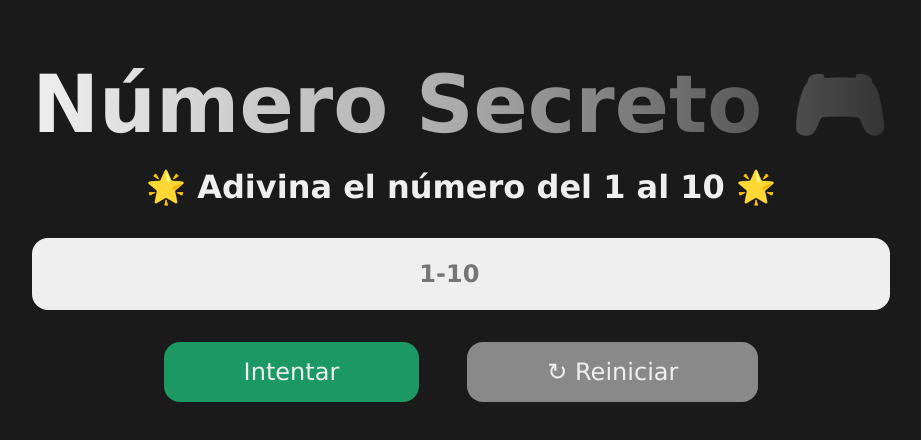
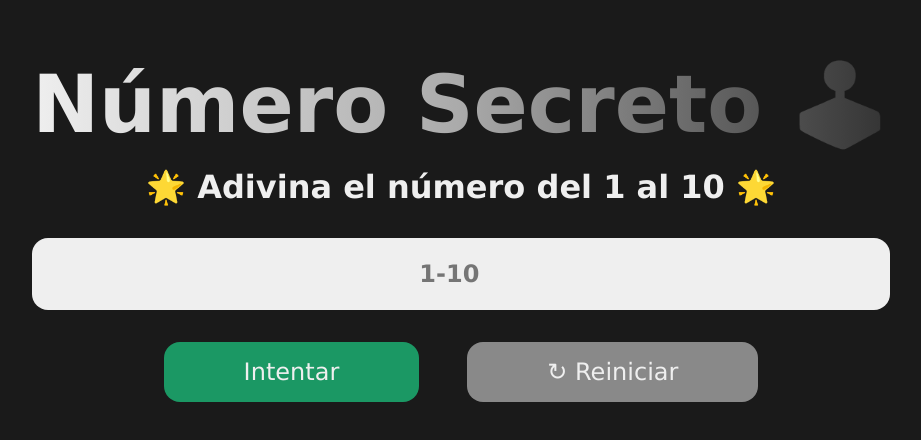
Before and after one commit to J-R1v3r/Juego-adivinar-el-numero, a plain HTML site: page index.html in a window 1280 px wide. Shown: the part 170-610 px from the top of the page, without its empty margins (179-1100 px from the left). Drawn offline with Linux system fonts and the light colour scheme.

Commit message:
Changing emojis

```diff
--- a/index.html
+++ b/index.html
@@ -1,6 +1,5 @@
 <!DOCTYPE html>
 <html lang="pt-br">
-
 <head>
     <meta charset="UTF-8">
     <meta name="viewport" content="width=device-width, initial-scale=1.0">
@@ -9,16 +8,14 @@
     <link href="https://fonts.googleapis.com/css2?family=Chakra+Petch:wght@700&family=Inter:wght@400;700&display=swap"
         rel="stylesheet">
     <link rel="stylesheet" href="style.css">
-    <title>Adivina el número 🚀</title>
+    <title>Adivina el número 🔢</title>
 </head>
-
 <body>
-
     <div class="container">
         <section class="container__contenido">
             <div class="container__informaciones">
                 <div class="container__texto">
-                    <h1>Número Secreto 🎮</h1>
+                    <h1>Número Secreto 🕹️</h1>
                     <h2>🌟 Adivina el número del 1 al 10 🌟</h2>
                 </div>
                 <section class="container__input">
@@ -28,7 +25,6 @@
                     <p class="texto__parrafo"></p>
                     <span class="texto__intentos"></span>
                 </div>
-
                 <div class="container__botones">
                     <button onclick="verificarIntento();" class="boton_intentar" id="intentar">Intentar</button>
                     <button onclick="reiniciarJuego();" class="boton_nuevo_juego" id="reiniciar" disabled> ↻
@@ -37,11 +33,6 @@
             </div>
         </section>
     </div>
-
-
-
     <script src="app.js"></script>
-
 </body>
-
 </html>
```
